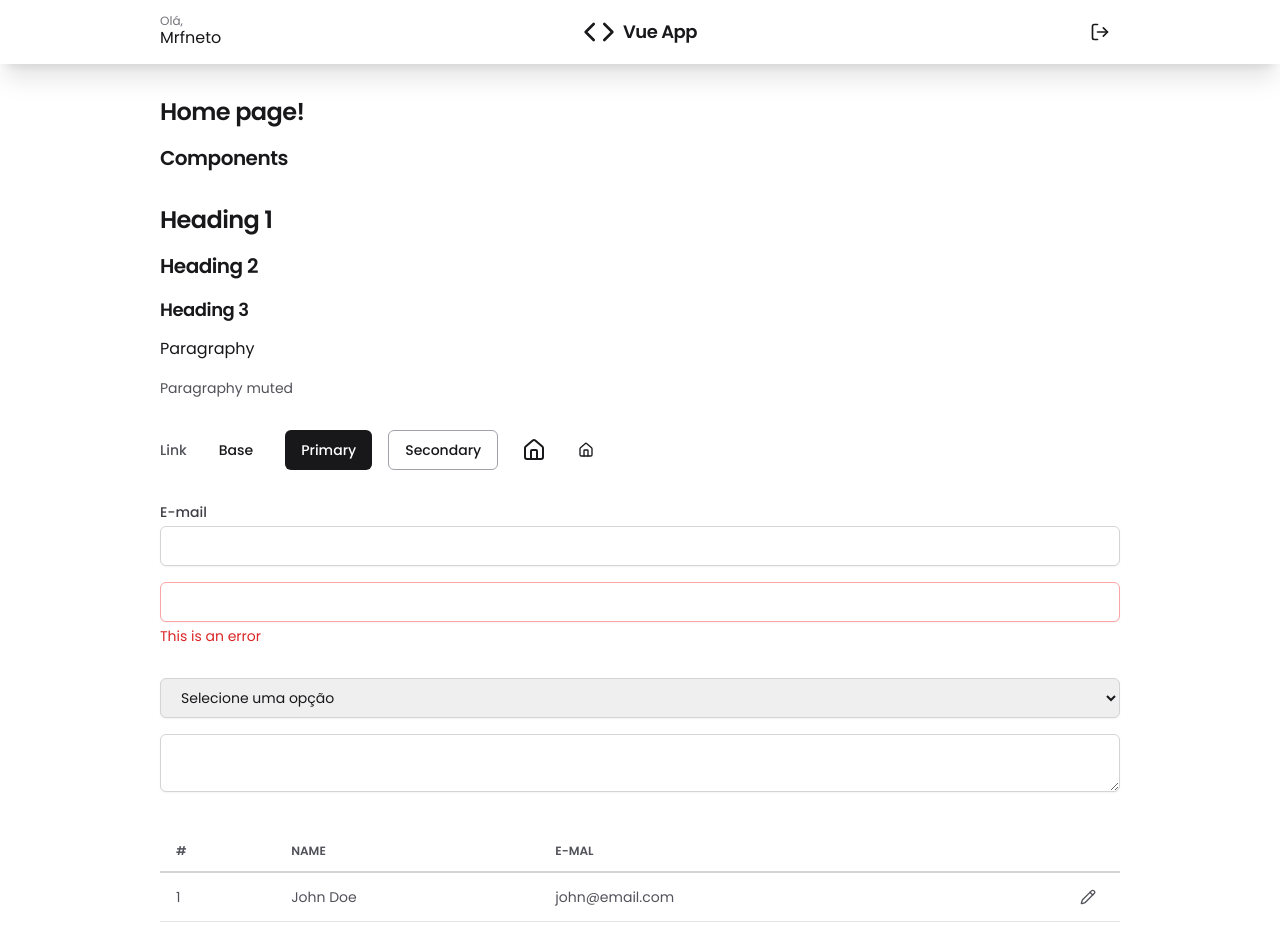
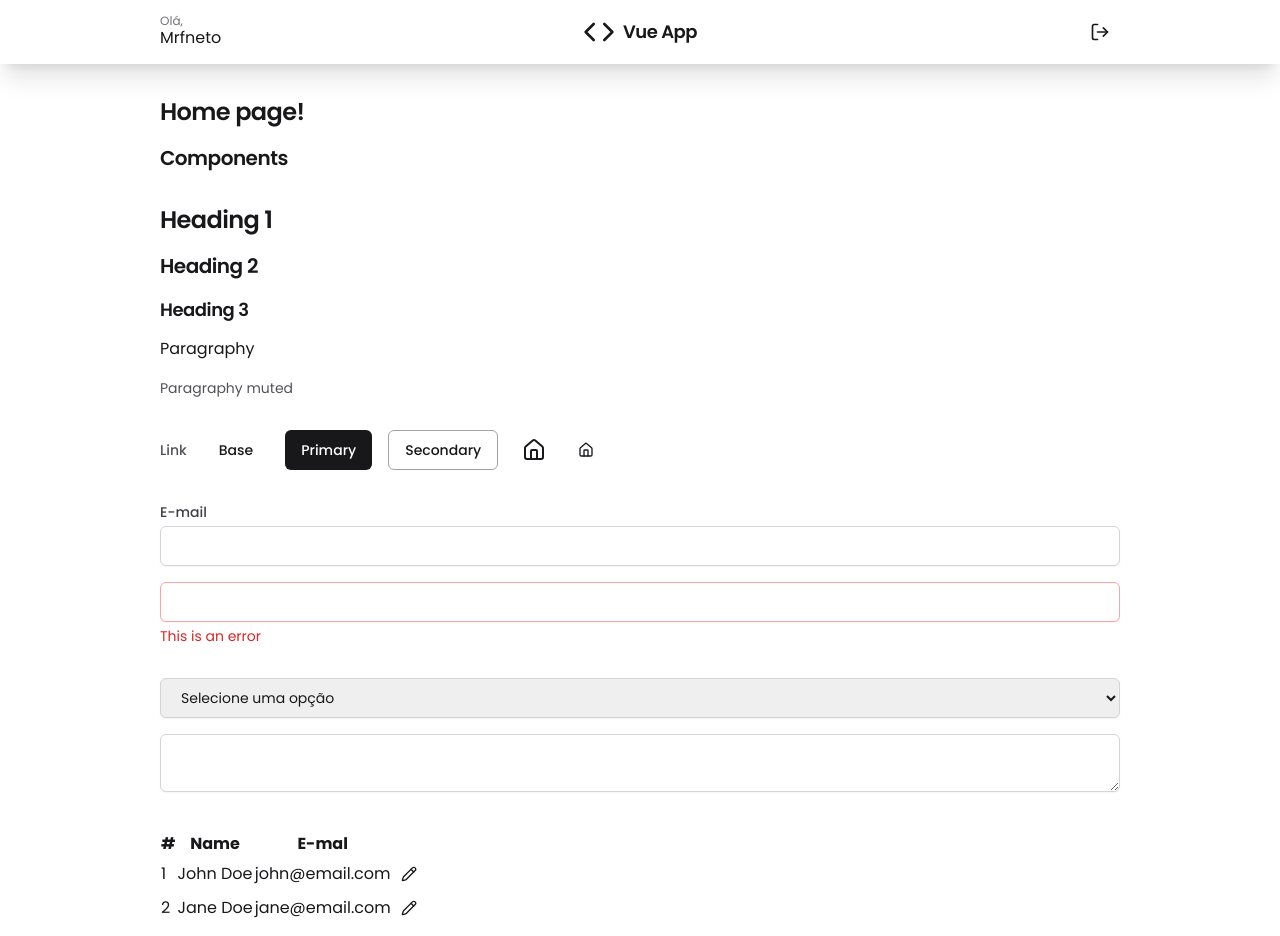
Before and after one commit to mrfneto/vue-start, a Vue app: page / in a window 1280 px wide. Shown: the top 936 px of the page. Built offline with nearby package versions, Linux system fonts and the light colour scheme.

Commit message:
Update css and viteConfig

```diff
--- a/src/style.css
+++ b/src/style.css
@@ -127,23 +127,36 @@ p {
 }
 
 /* TABLE */
-
-table {
-  @apply w-full text-sm text-left text-gray-600 border-b border-gray-200;
+.table {
+  @apply w-full table-auto border-collapse;
 }
 
-table thead {
-  @apply text-xs to-gray-300 uppercase border-b-2 border-gray-300;
+.table th,
+.table td {
+  @apply px-6 py-3 text-left border-b border-gray-200;
 }
 
-table th {
-  @apply px-4 py-3 font-semibold;
+.table th {
+  @apply text-sm font-semibold text-gray-800;
 }
 
-table tbody {
-  @apply divide-y divide-gray-200;
+.table td {
+  @apply text-sm text-gray-600;
 }
 
-table td {
-  @apply px-4 py-2 font-normal  whitespace-nowrap;
+.table-striped tbody tr:nth-child(odd) {
+  @apply bg-gray-50;
 }
+
+/* Alerts */
+.alert {
+  @apply w-full px-4 py-2 rounded-md shadow-sm text-sm font-medium;
+}
+
+.alert-success {
+  @apply bg-success-50 text-success-700;
+}
+
+.alert-danger {
+  @apply bg-danger-50 text-danger-700;
+}
--- a/vite.config.js
+++ b/vite.config.js
@@ -1,7 +1,14 @@
+import { fileURLToPath, URL } from 'node:url'
+
 import { defineConfig } from 'vite'
 import vue from '@vitejs/plugin-vue'
 
-// https://vite.dev/config/
+// https://vitejs.dev/config/
 export default defineConfig({
   plugins: [vue()],
+  resolve: {
+    alias: {
+      '@': fileURLToPath(new URL('./src', import.meta.url))
+    }
+  }
 })
```
Also changed, not shown: 1 other file (tests, documents, lock files or other folders).
